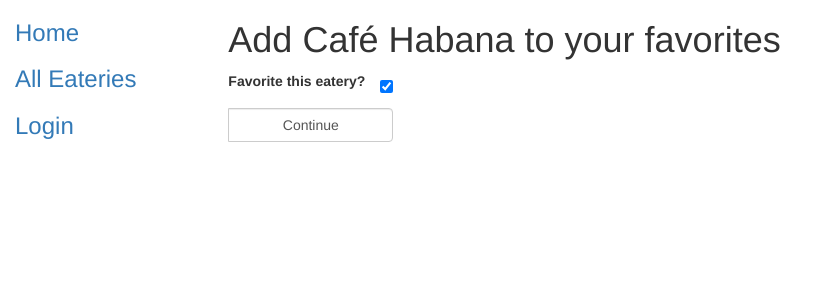
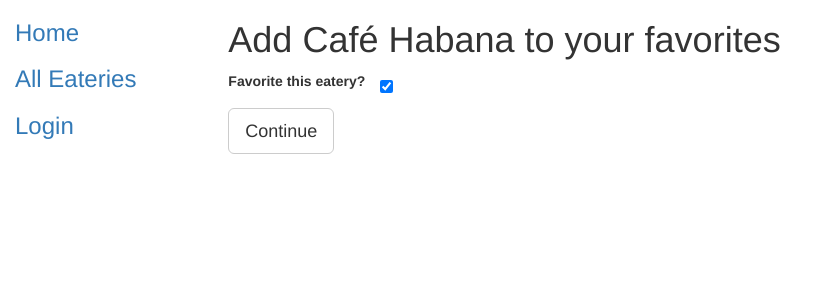
Before and after one commit to adamalmonte/luncheon, a Django app: page /luncheon/eatery/5/favorite/ in a window 1280 px wide. Shown: the top 300 px of the page, without its empty margins (0-827 px from the left). Run offline with Django 3.2, Linux system fonts and the light colour scheme; data comes from the database, SQL or seed files in the repository; some libraries are stand-ins or nearby versions.

Commit message:
Changing button style on Add Favorite Eatery template

```diff
--- a/luncheon/templates/luncheon/add_favorite_eatery.html
+++ b/luncheon/templates/luncheon/add_favorite_eatery.html
@@ -8,7 +8,7 @@
         <table>
         {{ form }}
         </table>
-        <input class="form-control" type="submit" value="Continue" />
+        <input class="btn btn-default btn-lg" type="submit" value="Continue" />
     </form>
 
 {% endblock %}
```
